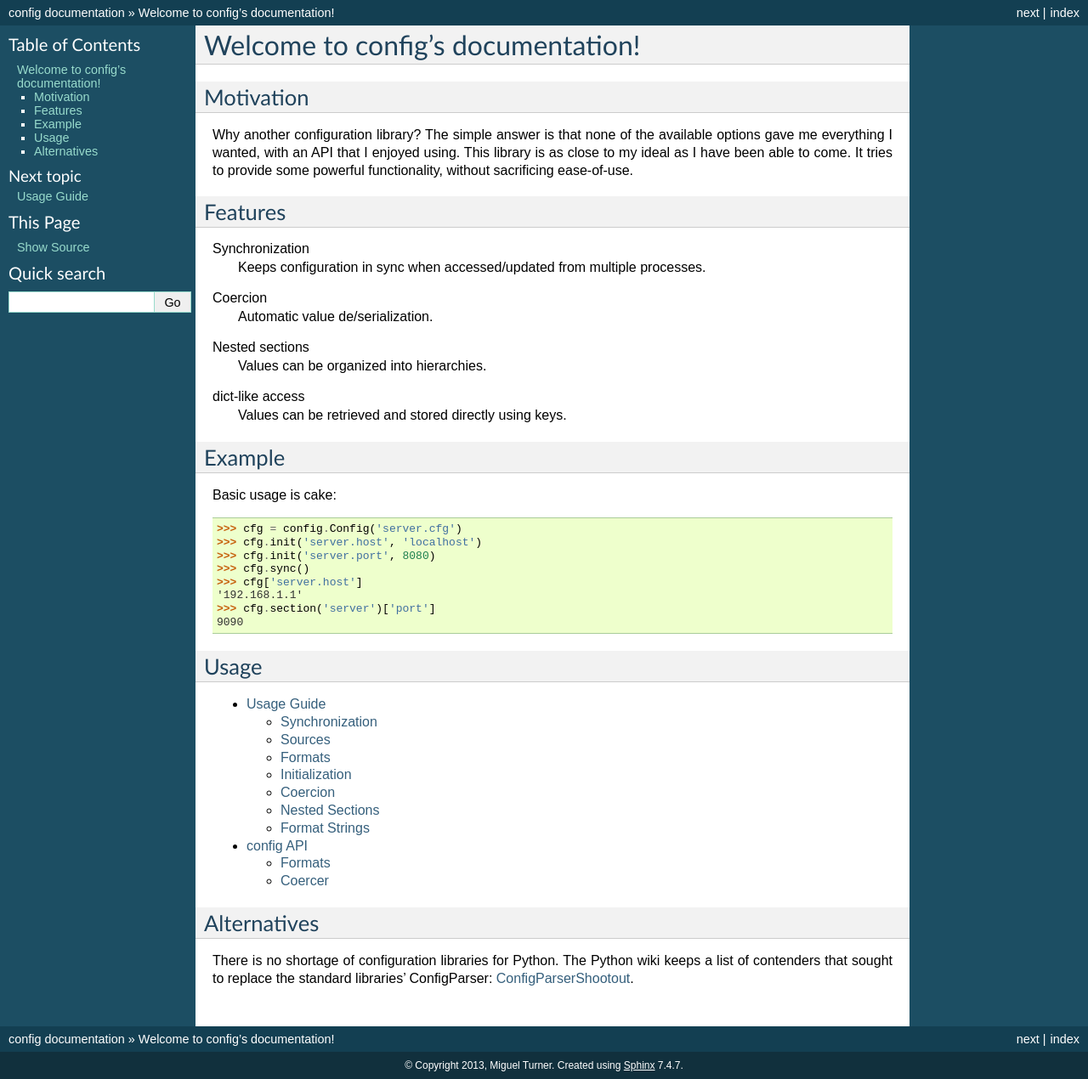
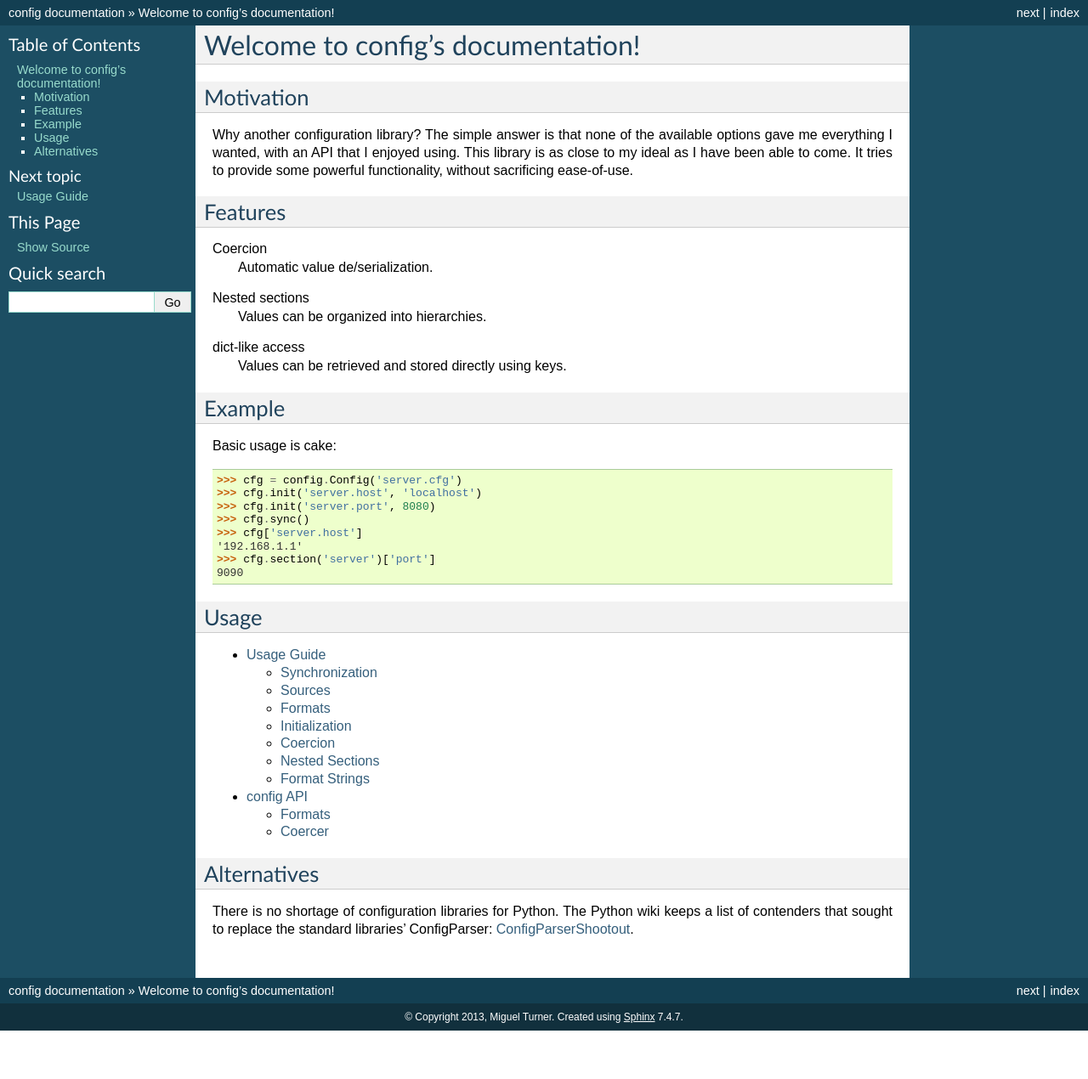
Before and after one commit to dhagrow/profig, a Sphinx documentation site: the page built from docs/index.txt, in a window 1280 px wide. Shown: the whole page at 85% size. Built offline with Sphinx 7.4.7, drawn with Linux system fonts in a browser that asks for light colours; the version number could not be read and is left out; after the commit the page ends 1213 px from its top, so only the background shows below that.

Commit message:
doc update

```diff
--- a/docs/index.txt
+++ b/docs/index.txt
@@ -14,10 +14,6 @@ to provide some powerful functionality, without sacrificing ease-of-use.
 
 Features
 --------
-
-Synchronization
-    Keeps configuration in sync when accessed/updated from
-    multiple processes.
 
 Coercion
     Automatic value de/serialization.
```
